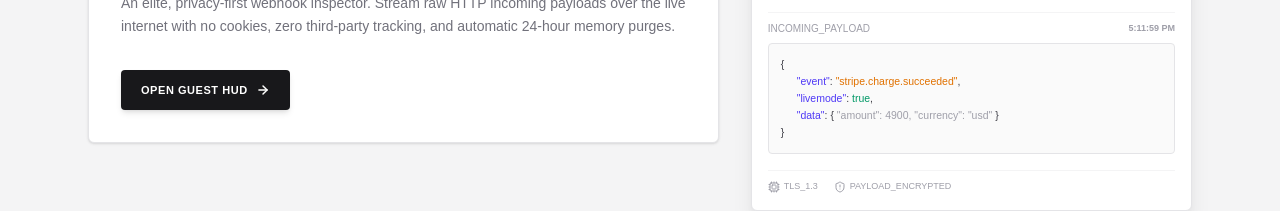
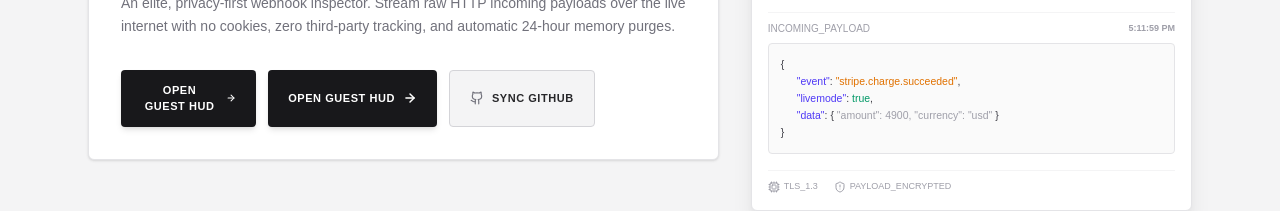
Before and after one commit to iamxenon404/Xenolog404, a Next.js app in the folder frontend/: page /landing-page in a window 1280 px wide. Shown: the part 389-600 px from the top of the page. Built offline with nearby package versions, Linux system fonts and the light colour scheme; no server answers.

Commit message:
updated the connect button in hero to leave a pop up message

```diff
--- a/frontend/app/landing-page/components/Hero.tsx
+++ b/frontend/app/landing-page/components/Hero.tsx
@@ -58,22 +58,25 @@ export default function Hero({ onEnterGuest }: HeroProps) {
                 Open Guest HUD
                 <ArrowRight className="w-3.5 h-3.5 stroke-[2.5]" />
               </button>
+{/* INTERACTION ACTION BUTTONS */}
+<div className="flex flex-col sm:flex-row gap-3 w-full justify-start relative z-20">
+  <button
+    onClick={onEnterGuest}
+    className="flex items-center justify-center gap-2 px-5 py-3 rounded bg-zinc-900 dark:bg-white hover:bg-zinc-800 dark:hover:bg-zinc-200 text-white dark:text-black text-[11px] font-mono font-black uppercase tracking-wider transition-all active:scale-[0.98] shadow-md"
+  >
+    Open Guest HUD
+    <ArrowRight className="w-3.5 h-3.5 stroke-[2.5]" />
+  </button>
 
-              {/* AUTH ACTIONS COMPONENT (HIDDEN IN GUEST-ONLY OVERRIDES) */}
-              {/* {!session ? (
+  {/* RE-ACTIVATED AUTH BUTTON WITH "COMING SOON" POPUP */}
   <button
-                  onClick={() => signIn('github')}
+    onClick={() => alert('GitHub Sync is coming soon!')}
     className="flex items-center justify-center gap-2 px-5 py-3 rounded bg-zinc-100 dark:bg-zinc-900 hover:bg-zinc-200 dark:hover:bg-zinc-800 text-zinc-800 dark:text-zinc-200 text-[11px] font-mono font-black uppercase tracking-wider transition-all border border-zinc-300 dark:border-zinc-800 hover:border-zinc-400 dark:hover:border-zinc-700 active:scale-[0.98]"
   >
     <Github className="w-3.5 h-3.5 text-zinc-500 dark:text-zinc-400" />
     Sync GitHub
   </button>
-              ) : (
-                <div className="flex items-center justify-center px-5 py-3 rounded bg-emerald-500/5 border border-emerald-500/20 text-emerald-600 dark:text-emerald-400 text-[11px] font-mono uppercase tracking-widest select-none">
-                  LINK_ACTIVE
 </div>
-              )}
-              */}
             </div>
           </div>
         </div>
```
Lines whose indentation alone changed are shown as unchanged.
